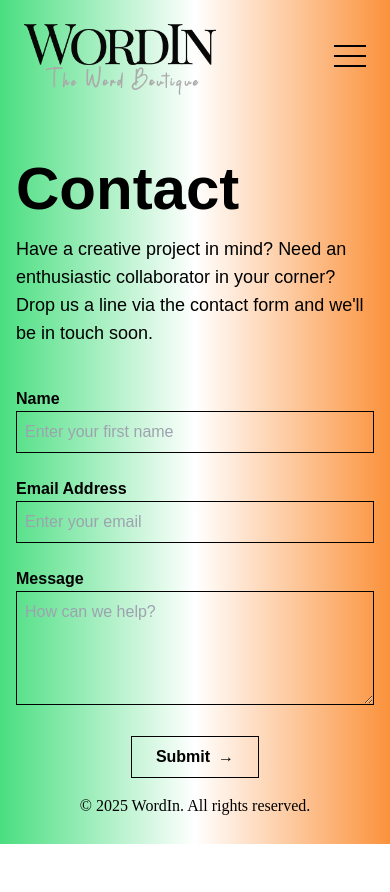
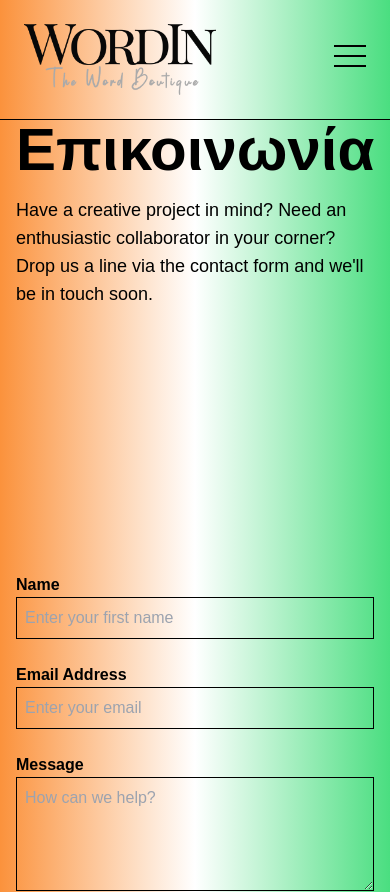
Before and after one commit to Minakoss/wordin, a Next.js app: page /contact in a window 390 px wide. Shown: the top 892 px of the page. Before the commit the page ends 844 px from the top, so only its background shows below. Built offline with nearby package versions, Linux system fonts and the light colour scheme.

Commit message:
update contact and phone in page

```diff
--- a/package.json
+++ b/package.json
@@ -9,6 +9,7 @@
     "lint": "next lint"
   },
   "dependencies": {
+    "lucide-react": "^0.484.0",
     "next": "14.2.13",
     "react": "^18",
     "react-dom": "^18"
--- a/src/app/contact/page.js
+++ b/src/app/contact/page.js
@@ -2,7 +2,6 @@
 
 import { useState } from "react";
 import Image from "next/image";
-import Link from "next/link";
 import logo from "@/logo/logo.png";
 
 export default function Contacts() {
@@ -13,10 +12,9 @@ export default function Contacts() {
   };
 
   return (
-    <div className="min-h-screen bg-gradient-to-r from-green-400 via-white to-orange-400 relative flex flex-col">
-      {/* Navbar με εικόνα αριστερά */}
+    <div className="min-h-screen bg-gradient-to-r from-orange-400 via-white to-green-400 relative flex flex-col">
+      {/* Navbar */}
       <nav className="p-6 flex justify-between items-center bg-transparent z-10">
-        {/* Αντικατάσταση WordIn με εικόνα */}
         <a href="/" className="w-48 h-auto">
           <Image src={logo} alt="Logo" width={192} height={75} priority />
         </a>
@@ -27,7 +25,6 @@ export default function Contacts() {
             className="text-black focus:outline-none"
             aria-label="Toggle Menu"
           >
-            {/* Hamburger Icon */}
             <div className="space-y-2">
               <span className="block w-8 h-0.5 bg-black"></span>
               <span className="block w-8 h-0.5 bg-black"></span>
@@ -36,11 +33,13 @@ export default function Contacts() {
           </button>
         </div>
       </nav>
+      <hr className="border-t-1 border-black z-10" />
 
-      <main className="max-w-screen-xl mx-auto px-4 z-10 flex flex-col md:flex-row items-center md:items-start justify-between mt-10">
-        {/* Αριστερό τμήμα */}
-        <div className="w-full md:w-1/2 text-left">
-          <h1 className="text-6xl font-bold text-black">Contact</h1>
+      {/* Κεντρικό περιεχόμενο */}
+      <main className="max-w-screen-xl mx-auto px-4 z-10 min-h-screen flex flex-col md:flex-row items-center justify-between">
+        {/* Κείμενο αριστερά */}
+        <div className="w-full md:w-1/2 text-left self-center">
+          <h1 className="text-6xl font-bold text-black">Επικοινωνία</h1>
           <p className="text-lg text-black mt-4">
             Have a creative project in mind? Need an enthusiastic collaborator
             in your corner? Drop us a line via the contact form and we'll be in
@@ -48,8 +47,8 @@ export default function Contacts() {
           </p>
         </div>
 
-        {/* Δεξί τμήμα */}
-        <div className="w-full md:w-1/2 mt-10 md:mt-0 flex flex-col items-center">
+        {/* Φόρμα δεξιά */}
+        <div className="w-full md:w-1/2 flex flex-col items-end self-center">
           <form className="w-full max-w-lg space-y-6">
             <div>
               <label className="block text-black font-bold">Name</label>
@@ -77,7 +76,7 @@ export default function Contacts() {
                 rows="4"
               ></textarea>
             </div>
-            <div className="flex justify-center">
+            <div className="flex justify-end">
               <button
                 type="submit"
                 className="border border-black px-6 py-2 text-black font-bold flex items-center"
@@ -89,11 +88,47 @@ export default function Contacts() {
         </div>
       </main>
 
+      <hr className="border-t-1 border-black" />
       <footer className="p-4 text-center bg-transparent">
         <p className="text-black font-playfair">
           © 2025 WordIn. All rights reserved.
         </p>
       </footer>
+
+      {/* Fullscreen Menu */}
+      <div
+        className={`fixed inset-0 bg-black text-white flex flex-col items-center justify-center z-50 transition-transform duration-700 ${
+          isOpen ? "translate-x-0" : "-translate-x-full"
+        }`}
+      >
+        <button
+          onClick={toggleMenu}
+          className="absolute top-5 right-7 text-white text-4xl focus:outline-none"
+        >
+          ✕
+        </button>
+        <ul className="space-y-6 text-2xl">
+          <li>
+            <a href="/" className="hover:underline" onClick={toggleMenu}>
+              Αρχική
+            </a>
+          </li>
+          <li>
+            <a
+              href="/services"
+              className="hover:underline"
+              onClick={toggleMenu}
+            >
+              Υπηρεσίες
+            </a>
+          </li>
+          <li>
+            <a href="/contact" className="hover:underline" onClick={toggleMenu}>
+              Επικοινωνία
+            </a>
+          </li>
+        </ul>
+      </div>
     </div>
   );
 }
--- a/src/app/page.js
+++ b/src/app/page.js
@@ -3,6 +3,7 @@
 import { useState } from "react";
 import Image from "next/image";
 import logo from "@/logo/logo.png"; // Εισαγωγή του λογοτύπου
+import { Phone } from "lucide-react"; // Εισαγωγή του εικονιδίου
 
 export default function Home() {
   const [isOpen, setIsOpen] = useState(false);
@@ -49,12 +50,16 @@ export default function Home() {
               Επικοινωνία
             </p>
             <div className="flex border border-black bg-transparent w-full md:w-3/4">
-              <input
-                type="email"
-                placeholder="aggelosandreou83@gmail.com"
+              <a
+                href="mailto:aggelosandreou83@gmail.com"
                 className="p-4 w-full border-none focus:outline-none bg-transparent text-black"
-              />
-              <button className="p-4 border-l border-black bg-transparent">
+              >
+                aggelosandreou83@gmail.com
+              </a>
+              <a
+                href="mailto:aggelosandreou83@gmail.com"
+                className="p-4 border-l border-black bg-transparent flex items-center justify-center"
+              >
                 <svg
                   xmlns="http://www.w3.org/2000/svg"
                   fill="none"
@@ -69,8 +74,14 @@ export default function Home() {
                     d="M17 8l4 4m0 0l-4 4m4-4H3"
                   />
                 </svg>
-              </button>
+              </a>
             </div>
+            <span className="text-xl font-light text-black font-playfair mt-4">
+              <div className="flex items-center space-x-2">
+                <Phone className="w-6 h-6 text-black" />
+                <span>6940556709</span>
+              </div>
+            </span>
           </div>
 
           {/* Right Side - Text Content */}
--- a/src/app/services/page.js
+++ b/src/app/services/page.js
@@ -138,7 +138,7 @@ export default function Services() {
           </li>
 
           <li>
-            <a href="#contact" className="hover:underline" onClick={toggleMenu}>
+            <a href="/contact" className="hover:underline" onClick={toggleMenu}>
               Επικοινωνία
             </a>
           </li>
```
Also changed, not shown: 1 other file (tests, documents, lock files or other folders).
